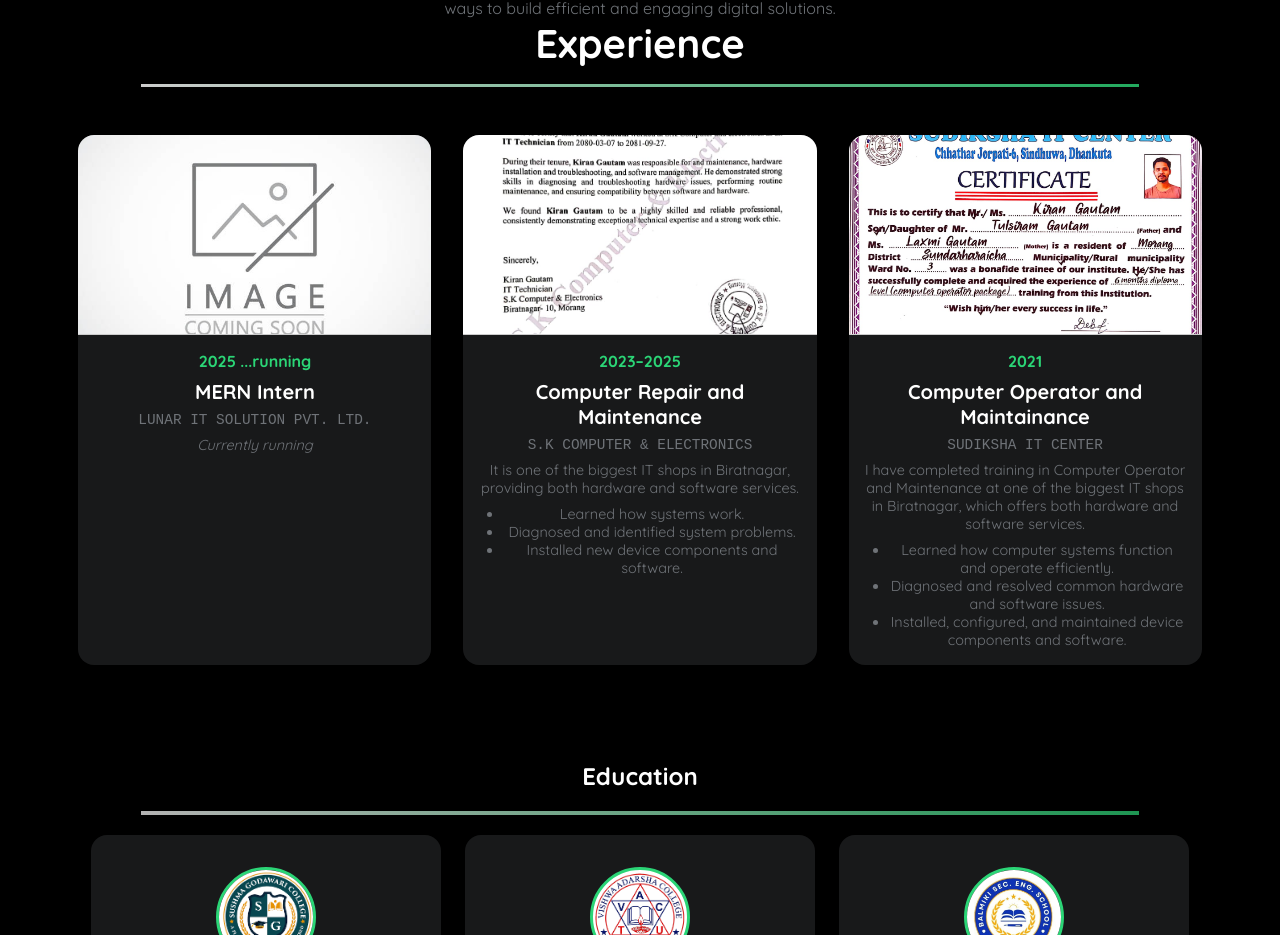
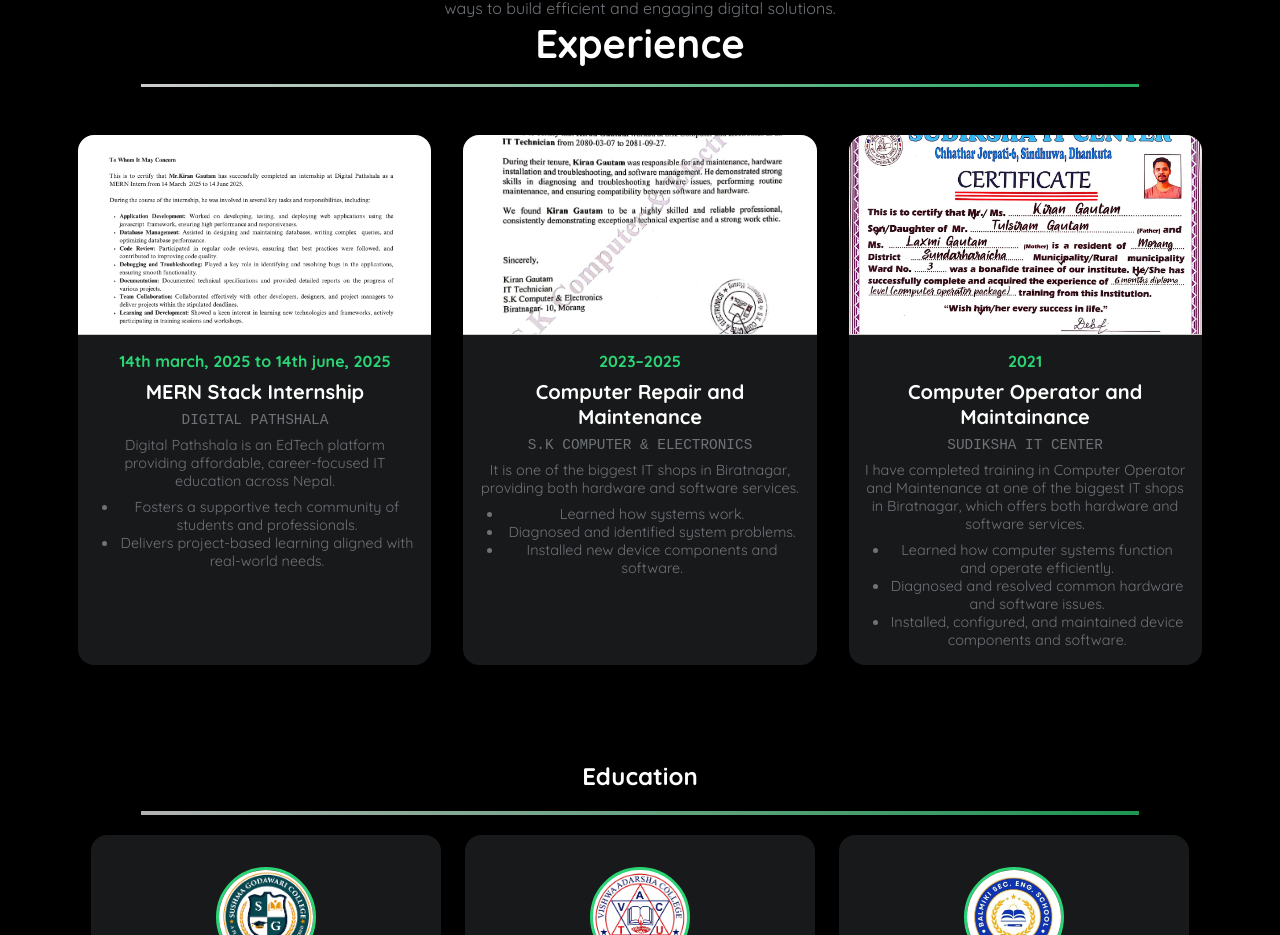
Before and after one commit to evillentenxon/MyPortfolio, a React (Vite) app: page / in a window 1280 px wide. Shown: the part 1819-2754 px from the top of the page. Built offline with nearby package versions, Linux system fonts and the light colour scheme; a web font is replaced by a local one.

Commit message:
add intern certificate

```diff
--- a/src/components/Resume.jsx
+++ b/src/components/Resume.jsx
@@ -21,14 +21,18 @@
         <hr />
         <div className="grid_container">
           <div className="exp">
-            <img src="./media/img-not-found.jpg" alt="intern_certificate" />
+            <img src="./media/intern_certificate.png" alt="intern_certificate" />
             <div className="content">
-              <h2>2025 ...running</h2>
-              <p className="title">MERN Intern</p>
-              <p className="subtitle">Lunar IT Solution Pvt. Ltd.</p>
+              <h2>14th march, 2025 to 14th june, 2025</h2>
+              <p className="title">MERN Stack Internship</p>
+              <p className="subtitle">Digital Pathshala</p>
               <p className="description">
-                <i>Currently running</i>
+                Digital Pathshala is an EdTech platform providing affordable, career-focused IT education across Nepal.
               </p>
+              <ul>
+                <li>Fosters a supportive tech community of students and professionals.</li>
+                <li>Delivers project-based learning aligned with real-world needs.</li>
+              </ul>
             </div>
           </div>
 
```
Also changed, not shown: public/media/intern_certificate.png (added).
